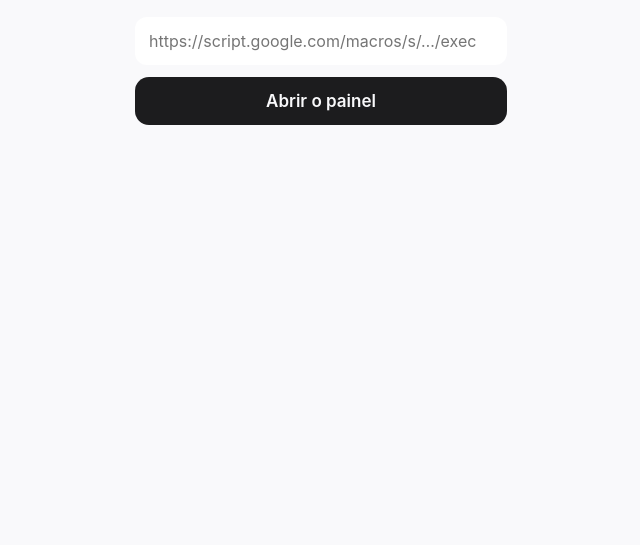
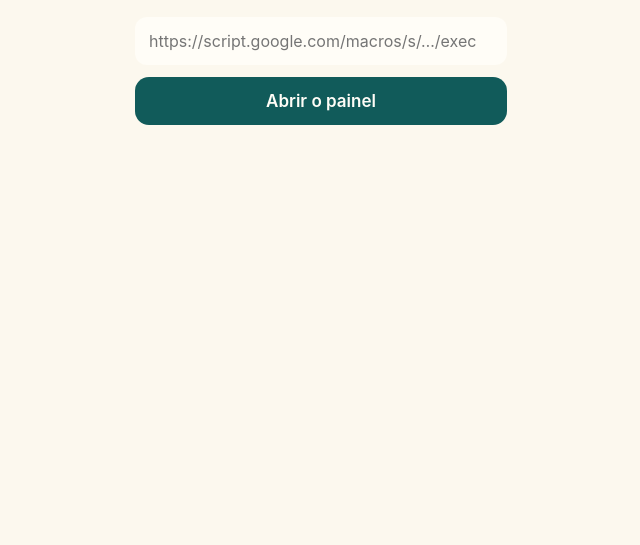
Before and after one commit to brininunes10/mealheiro, a plain HTML site: page index.html in a window 1280 px wide. Shown: the part 255-800 px from the top of the page, without its empty margins (319-959 px from the left). Drawn offline with Linux system fonts and the light colour scheme.

Commit message:
Add files via upload

```diff
--- a/index.html
+++ b/index.html
@@ -7,16 +7,16 @@
 <meta name="mobile-web-app-capable" content="yes">
 <meta name="apple-mobile-web-app-title" content="Mealheiro">
 <meta name="apple-mobile-web-app-status-bar-style" content="default">
-<meta name="theme-color" content="#F9F9FB" media="(prefers-color-scheme: light)">
-<meta name="theme-color" content="#161618" media="(prefers-color-scheme: dark)">
+<meta name="theme-color" content="#FCF8EE" media="(prefers-color-scheme: light)">
+<meta name="theme-color" content="#121C1A" media="(prefers-color-scheme: dark)">
 <meta name="robots" content="noindex">
 <title>Mealheiro</title>
 <link rel="apple-touch-icon" href="apple-touch-icon.png">
 <link rel="icon" type="image/png" href="icon-192.png">
 <link rel="manifest" href="manifest.json">
 <style>
-  :root{--fundo:#F9F9FB;--tinta:#1C1C1E;--suave:#8E8E93;--campo:#FFFFFF;--acento:#0B7F72}
-  @media (prefers-color-scheme: dark){:root{--fundo:#161618;--tinta:#F2F2F7;--suave:#98989F;--campo:#2C2C2E;--acento:#3CC4B0}}
+  :root{--fundo:#FCF8EE;--tinta:#115B5A;--suave:#8C8676;--campo:#FFFDF7;--acento:#2A99A0;--sobre:#FFFDF7}
+  @media (prefers-color-scheme: dark){:root{--fundo:#121C1A;--tinta:#45BDC3;--suave:#9AA39E;--campo:#21302D;--acento:#45BDC3;--sobre:#0E1716}}
   *{box-sizing:border-box}
   html,body{margin:0;height:100%;background:var(--fundo);color:var(--tinta);
     font-family:-apple-system,BlinkMacSystemFont,"SF Pro Text","Segoe UI",Roboto,sans-serif}
@@ -28,7 +28,7 @@
   p{color:var(--suave);line-height:1.45;margin:0 0 20px}
   input{width:100%;border:0;border-radius:12px;padding:14px;font:inherit;font-size:16px;background:var(--campo);color:inherit}
   button{width:100%;margin-top:12px;border:0;border-radius:14px;padding:14px;font:inherit;font-size:17px;font-weight:600;
-    background:var(--tinta);color:var(--fundo)}
+    background:var(--tinta);color:var(--sobre)}
   .erro{color:#C8412B;font-size:14px;min-height:1.2em;margin-top:10px}
 </style>
 </head>
```
Also changed, not shown: manifest.json.
